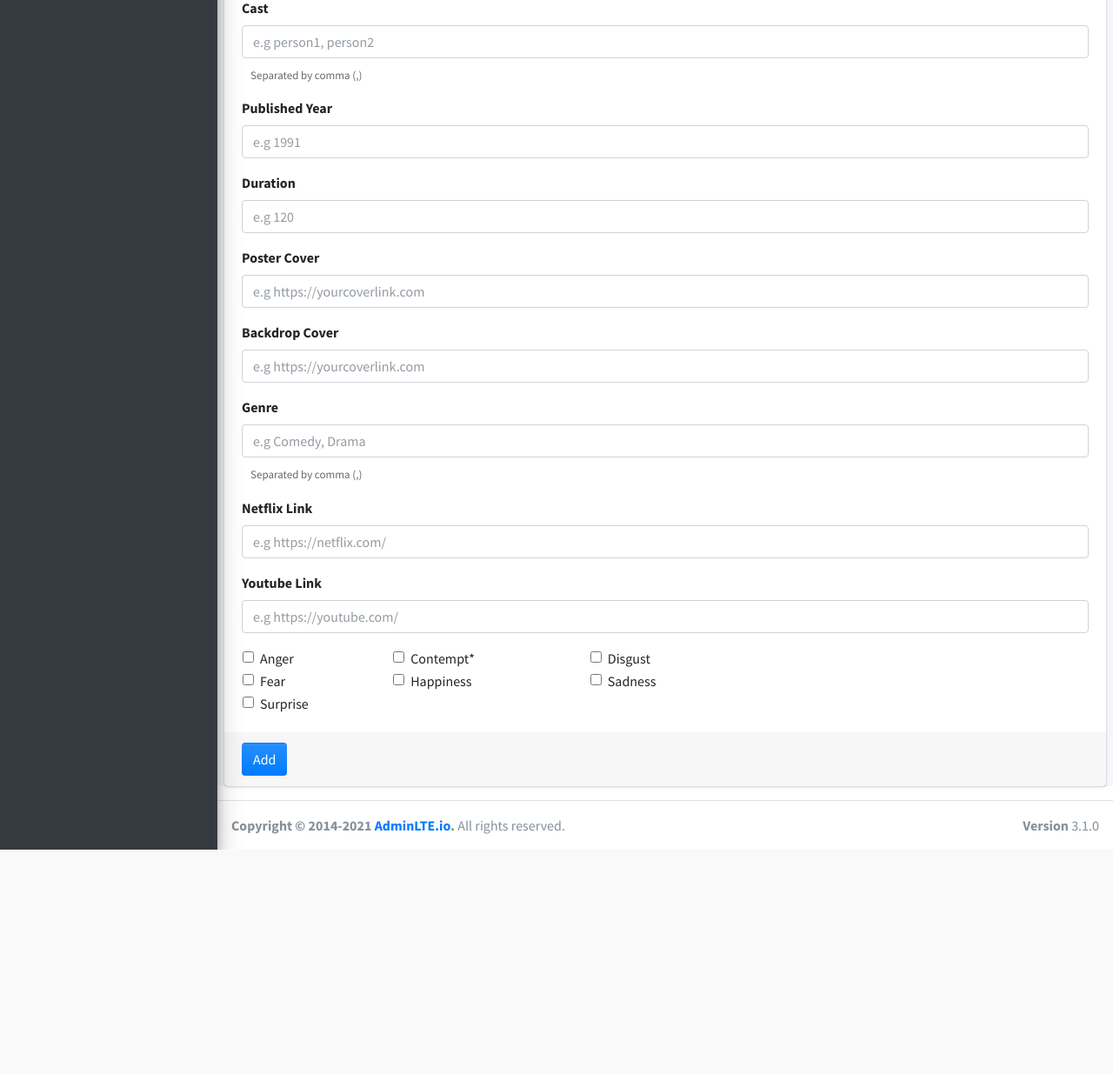
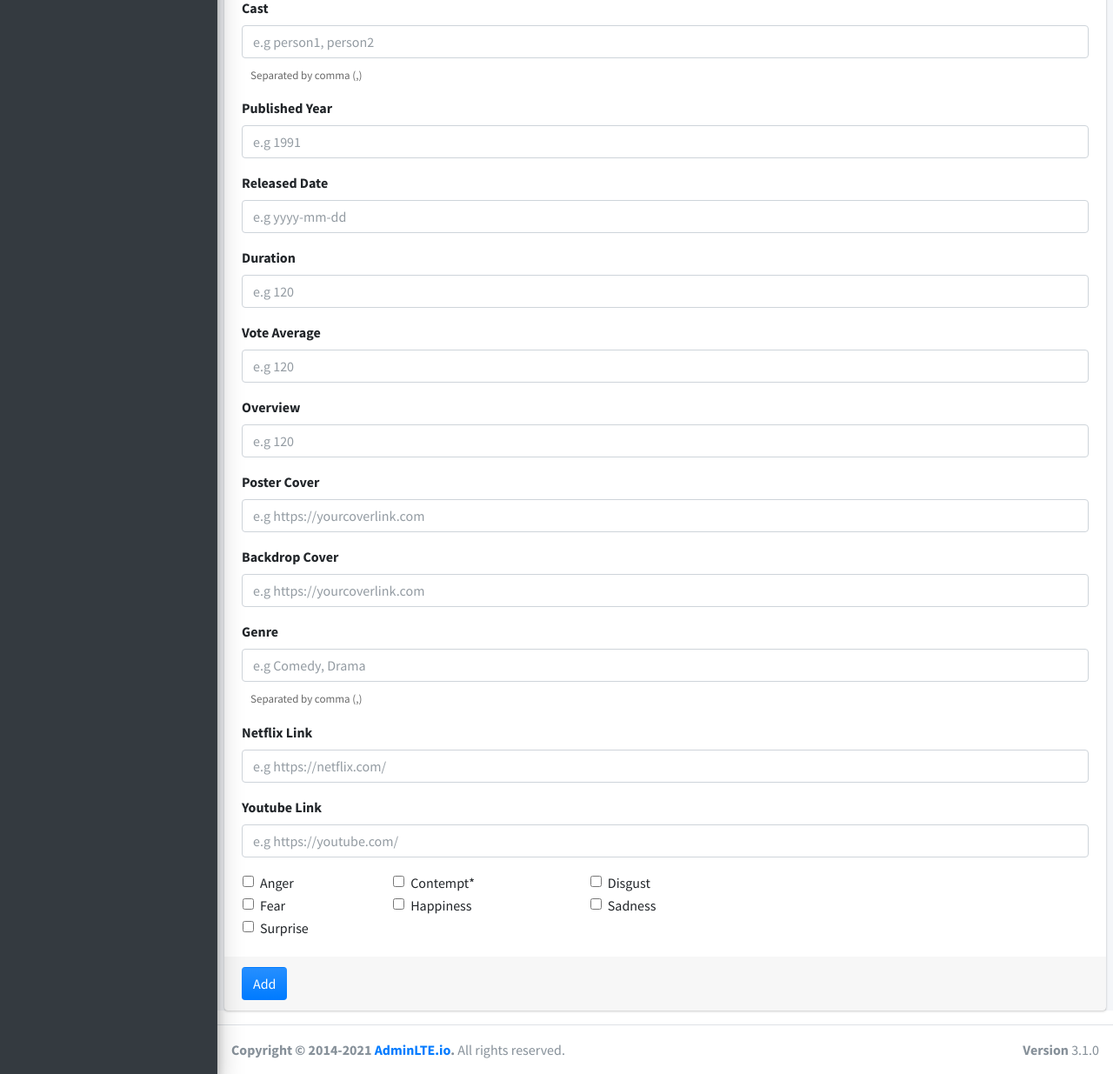
Before and after one commit to darmawanalbert/hacksprint2021-venom, a Django app: page /movies/ in a window 1280 px wide. Shown: the part 436-1671 px from the top of the page at 87% size. Before the commit the page ends 1413 px from the top, so only its background shows below. Run offline with Django 3.2, Linux system fonts and the light colour scheme; some libraries are stand-ins or nearby versions.

Commit message:
admin app development, add paging, develop rest api movie list, create/update movie field changes

```diff
--- a/backend/adminapp/movieViews.py
+++ b/backend/adminapp/movieViews.py
@@ -14,6 +14,10 @@ def split_by_comma(str):
         return [x.strip() for x in str.split(',')]
     else:
         return []
+
+def get_user(request):
+    user_id = int(request.session['user_id'])
+    return User.objects.get(id=user_id)
 
 def index(request):
     if request.method == 'GET':
@@ -35,8 +39,6 @@ def index(request):
             return render(request,"adminapp/movie_add_or_update.html", context=context)
 
     elif request.method == 'POST':
-
-        print("hello there!")
 
         anger = request.POST.get('anger','off')
         contempt = request.POST.get('contempt','off')
@@ -69,13 +71,17 @@ def index(request):
                 director_name=request.POST.get("director_name",""),
                 cast=cast,
                 published_year=request.POST.get("published_year",0),
+                released_date=request.POST.get("released_date",""),
                 duration=request.POST.get("duration",0),
+                overview=request.POST.get("overview",""),
+                vote_average=request.POST.get("vote_average",0),
                 poster_cover=request.POST.get("poster_cover",""),
                 backdrop_cover=request.POST.get("backdrop_cover",""),
                 genre=genre,
                 netflix_link=request.POST.get("netflix_link",""),
                 youtube_link=request.POST.get("youtube_link",""),
-                moods=moods)
+                moods=moods,
+                created_by=get_user(request).username)
             movie.save()
             return redirect('/admin/movies?id=' + str(id) + '&action=update')
         elif request.POST.get("action","") == "update":
@@ -85,12 +91,16 @@ def index(request):
             movie.director_name=request.POST.get("director_name","")
             movie.cast=cast
             movie.published_year=request.POST.get("published_year",0)
+            movie.released_date=request.POST.get("released_date",0)
             movie.duration=request.POST.get("duration",0)
+            movie.overview=request.POST.get("overview",0)
+            movie.vote_average=request.POST.get("vote_average",0)
             movie.poster_cover=request.POST.get("poster_cover","")
             movie.backdrop_cover=request.POST.get("backdrop_cover","")
             movie.genre=genre
             movie.netflix_link=request.POST.get("netflix_link","")
             movie.youtube_link=request.POST.get("youtube_link","")
             movie.moods = moods
+            movie.updated_by = get_user(request).username
             movie.save()
             return redirect('/admin/movies?id=' + id + '&action=update')
--- a/backend/adminapp/templates/adminapp/dashboard.html
+++ b/backend/adminapp/templates/adminapp/dashboard.html
@@ -49,7 +49,7 @@
         </div>
         <div class="info">
           <a href="#" class="d-block">
-
+              Hi, {{ username }} !
           </a>
         </div>
       </div>
@@ -136,6 +136,8 @@
         <!-- /.card-body -->
         <div class="card-footer">
           <a href="/admin/movies/" class="btn bg-gradient-primary">Add</a>
+          <a href="/admin/dashboard?movie_page={{ movie_previous_page }}" class="btn btn-default">Previous</a>
+          <a href="/admin/dashboard?movie_page={{ movie_next_page }}" class="btn btn-default">Next</a>
         </div>
         <!-- /.card-footer-->
       </div>
--- a/backend/adminapp/templates/adminapp/movie_add_or_update.html
+++ b/backend/adminapp/templates/adminapp/movie_add_or_update.html
@@ -104,7 +104,6 @@
             <div class="card-body">
                 <input type="hidden" value="{{ action }}" name="action" />
                 <input type="hidden" value="{{ movie.id }}" name="id" />
-                <input type="hidden" value="" name="raw_data" id="inputRawData" />
                 <div class="form-group">
                     <label for="inputTitle">Title</label>
                     <input type="text" class="form-control" id="inputTitle" name="title" value="{{ movie.title }}" placeholder="e.g My title movie">
@@ -125,8 +124,20 @@
                     <input type="text" class="form-control" id="inputPublishedYear" name="published_year" value="{{ movie.published_year }}" placeholder="e.g 1991">
                 </div>
                 <div class="form-group">
+                    <label for="inputReleasedDate">Released Date</label>
+                    <input type="text" class="form-control" id="inputReleasedDate" name="released_date" value="{{ movie.released_date }}" placeholder="e.g yyyy-mm-dd">
+                </div>
+                <div class="form-group">
                     <label for="inputDuration">Duration</label>
                     <input type="text" class="form-control" id="inputDuration" name="duration" value="{{ movie.duration }}" placeholder="e.g 120">
+                </div>
+                <div class="form-group">
+                    <label for="inputVoteAverage">Vote Average</label>
+                    <input type="text" class="form-control" id="inputVoteAverage" name="vote_average" value="{{ movie.vote_average }}" placeholder="e.g 120">
+                </div>
+                <div class="form-group">
+                    <label for="inputOverview">Overview</label>
+                    <input type="text" class="form-control" id="inputOverview" name="overview" value="{{ movie.overview }}" placeholder="e.g 120">
                 </div>
                 <div class="form-group">
                     <label for="inputMovieCover">Poster Cover</label>
@@ -134,7 +145,7 @@
                 </div>
                 <div class="form-group">
                     <label for="inputMovieCover">Backdrop Cover</label>
-                    <input type="text" class="form-control" id="inputBackdropCover" name="backdrop_cover" value="{{ movie.poster_cover }}" placeholder="e.g https://yourcoverlink.com">
+                    <input type="text" class="form-control" id="inputBackdropCover" name="backdrop_cover" value="{{ movie.backdrop_cover }}" placeholder="e.g https://yourcoverlink.com">
                 </div>
                 <div class="form-group">
                     <label for="inputGenre">Genre</label>
@@ -193,6 +204,9 @@
             <!-- /.card-body -->
             <div class="card-footer">
                 <button type="submit" class="btn bg-gradient-primary" style = "text-transform:capitalize;">{{ action }}</button>
+                {% if action == 'update' %}
+                <a href="/admin/movies/" class="btn btn-default" style = "text-transform:capitalize;">Add New</a>
+                {% endif %}
             </div>
             <!-- /.card-footer-->
         </form>
@@ -246,20 +260,28 @@
         fetch(location.protocol + '//' + location.host + "/api/tmdb/?query=" + query)
         .then((resp) => resp.json())
         .then(function(response){
-          console.log(response)
+
+          if(response.status == 200){
             $("#inputPublishedYear").val(response.movie.published_year)
             $("#inputDuration").val(response.movie.runtime)
             $("#inputPosterCover").val(response.movie.poster_fullpath)
             $("#inputBackdropCover").val(response.movie.backdrop_fullpath)
             $("#inputGenre").val(response.movie.genre_names.join(","))
             $("#inputTitle").val(response.movie.title)
+            $("#inputOverview").val(response.movie.overview)
+            $("#inputVoteAverage").val(response.movie.vote_average)
+            $("#inputReleasedDate").val(response.movie.release_date)
 
             $("#inputRawData").val(response.movie)
+          } else {
+            alert(response.message)
+          }
 
           $("#inquiryTMDB").attr('disabled',false)
           $("#inquiryTMDB").text('Inquiry to TMDB')
         }).catch(function(error){
           console.log(error)
+
           $("#inquiryTMDB").attr('disabled',false)
           $("#inquiryTMDB").text('Inquiry to TMDB')
         })
--- a/backend/restapi/models.py
+++ b/backend/restapi/models.py
@@ -27,6 +27,9 @@ class Movie(models.Model):
     director_name = models.CharField(max_length=100, blank=True, default='')
     cast = models.JSONField(default={})
     published_year = models.IntegerField(blank=True, default=0)
+    released_date = models.CharField(max_length=10, blank=True, default='')
+    overview = models.TextField(blank=True, default='')
+    vote_average = models.CharField(max_length=10, blank=True, default='')
     duration = models.IntegerField(blank=True, default=0)
     movie_cover = models.TextField(blank=True, default='')
     genre = models.JSONField(default={})
@@ -34,6 +37,8 @@ class Movie(models.Model):
     youtube_link = models.TextField(blank=True, default='')
     poster_cover = models.TextField(blank=True, default='')
     backdrop_cover = models.TextField(blank=True, default='')
+    created_by = models.CharField(max_length=100, blank=True, default='')
+    updated_by = models.CharField(max_length=100, blank=True, default='')
     moods = models.JSONField(default={})
 
     class Meta:
```
Also changed, not shown: backend/adminapp/views.py (+44 -2 lines), backend/restapi/third_party_views.py (+9 -2 lines), backend/restapi/views.py (+27 -2 lines), backend/restapi/migrations/0001_initial.py, backend/restapi/migrations/0002_auto_20210712_0808.py (deleted), backend/restapi/migrations/0002_auto_20210712_2250.py (added), backend/restapi/migrations/0003_auto_20210712_1551.py (deleted), backend/restapi/migrations/0003_auto_20210712_2354.py (added), backend/restapi/migrations/0004_auto_20210712_1627.py (deleted). Lines whose indentation alone changed are shown as unchanged.
